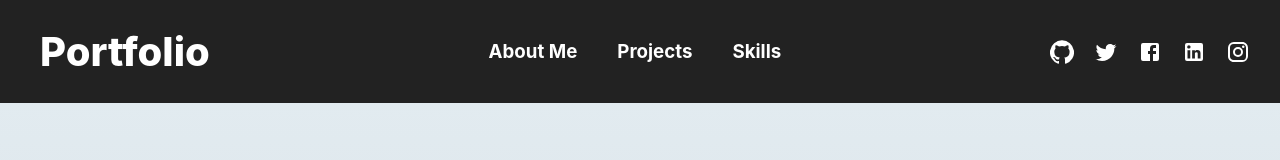
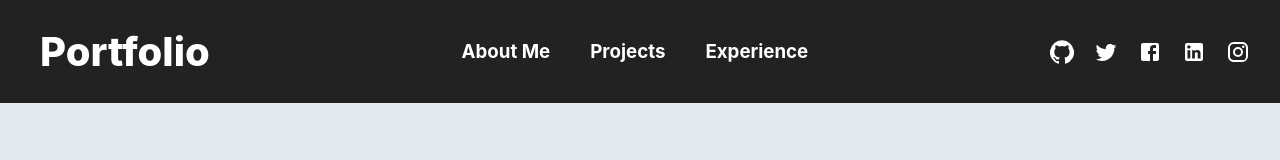
Before and after one commit to Yohenba18/Portfolio, a React (Create React App) app: page / in a window 1280 px wide. Shown: the top 160 px of the page. Built offline with nearby package versions, Linux system fonts and the light colour scheme.

Commit message:
portfolio v4.2 experience

```diff
--- a/src/App.js
+++ b/src/App.js
@@ -3,7 +3,7 @@ import About from './Components/About';
 import Header from './Components/Header';
 import Hello from './Components/Hello';
 import Project from './Components/Project';
-import Experience from './Experience';
+import Experience from './Components/Experience';
 
 function App() {
   return (
--- a/src/Experience.js
+++ b/src/Components/Experience.js
@@ -3,7 +3,7 @@ import "./Experience.css";
 
 function Experience() {
     return (
-        <div className="experience">
+        <div className="experience" id="experience">
             <div className="experience__left">
                 <h1>EXPERIENCE</h1>
             </div>
--- a/src/Components/Header.js
+++ b/src/Components/Header.js
@@ -28,8 +28,8 @@ function Header() {
               </a>
             </div>
             <div className="header__options">
-              <a href="#">
-               <h3>Skills</h3>
+              <a href="#experience">
+               <h3>Experience</h3>
               </a>
             </div>
         </div>
```
Also changed, not shown: src/Components/Experience.css (renamed from src/Experience.css).
